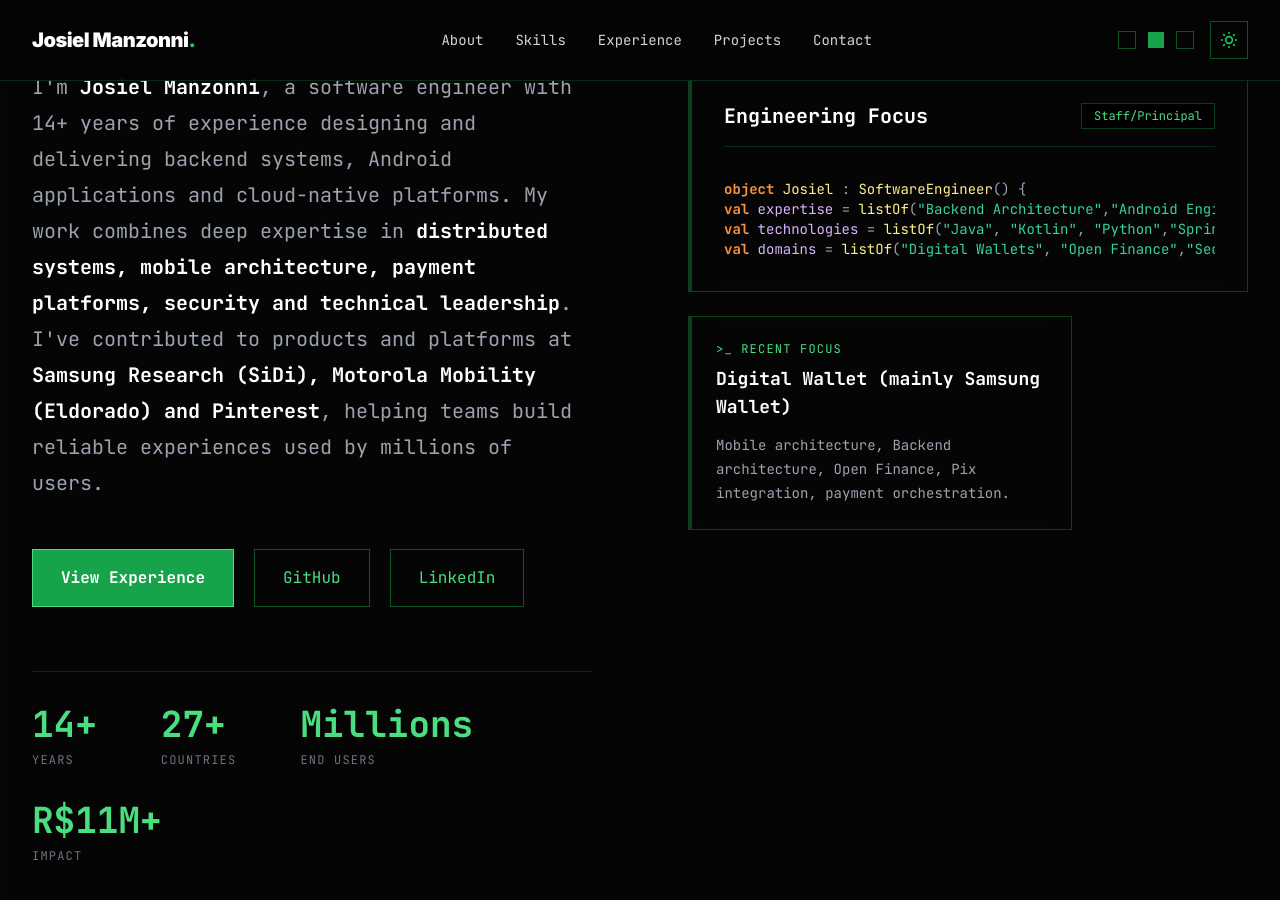
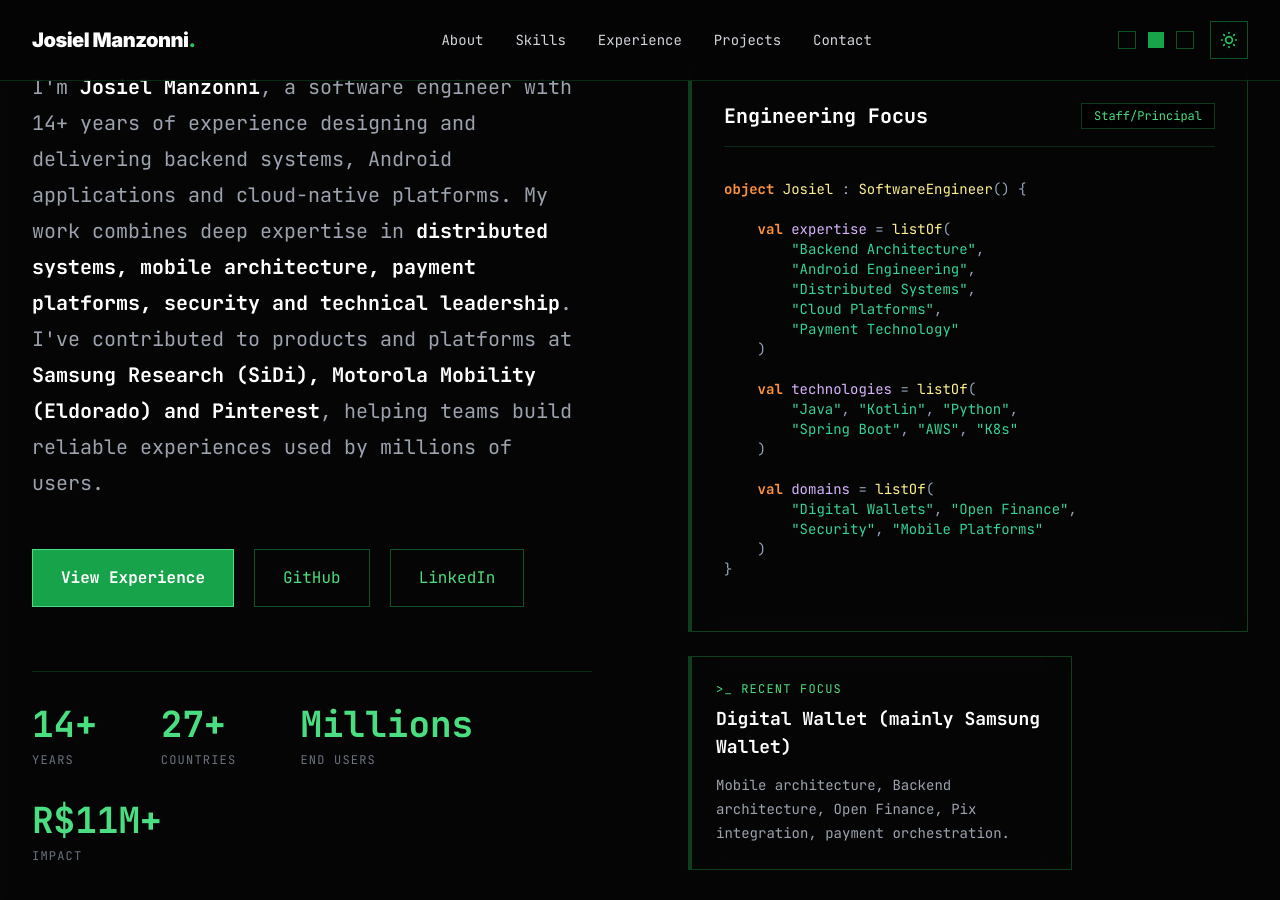
Before and after one commit to JosielManzonni/bestengineer, a Jekyll site: the page built from index.html, in a window 1280 px wide and 900 px high, scrolled down 633 px. Built offline with Jekyll 4.4.1, drawn with Linux system fonts in a browser that asks for light colours; nearby versions of some CDN libraries; some web fonts are replaced.

```diff
--- a/_includes/hero.html
+++ b/_includes/hero.html
@@ -38,7 +38,28 @@
             <h3 class="font-bold text-xl font-mono text-slate-900 dark:text-white">{{ site.data.intro.code_block_title }}</h3>
             <span class="border border-green-500/30 text-green-600 dark:text-green-400 px-3 py-1 text-xs font-mono bg-slate-100 dark:bg-black">{{ site.data.intro.code_block_badge }}</span>
           </div>
-          <pre class="text-xs md:text-sm leading-8 overflow-x-auto text-slate-800 dark:text-slate-300 font-mono">{{ site.data.intro.code_block_html }}</pre>
+          <pre class="text-xs md:text-sm leading-8 overflow-x-auto text-slate-800 dark:text-slate-300 font-mono">
+<span class="text-blue-700 dark:text-orange-400 font-bold">object</span> <span class="text-slate-900 dark:text-yellow-200">Josiel</span> <span class="text-slate-500 dark:text-slate-400">:</span> <span class="text-slate-900 dark:text-yellow-200">SoftwareEngineer</span><span class="text-slate-500 dark:text-slate-400">() {</span>
+
+    <span class="text-blue-700 dark:text-orange-400 font-bold">val</span> <span class="text-purple-700 dark:text-purple-300">expertise</span> <span class="text-slate-500 dark:text-slate-400">=</span> <span class="text-slate-900 dark:text-yellow-200">listOf</span><span class="text-slate-500 dark:text-slate-400">(</span>
+        <span class="text-green-700 dark:text-emerald-400">"Backend Architecture"</span><span class="text-slate-500 dark:text-slate-400">,</span>
+        <span class="text-green-700 dark:text-emerald-400">"Android Engineering"</span><span class="text-slate-500 dark:text-slate-400">,</span>
+        <span class="text-green-700 dark:text-emerald-400">"Distributed Systems"</span><span class="text-slate-500 dark:text-slate-400">,</span>
+        <span class="text-green-700 dark:text-emerald-400">"Cloud Platforms"</span><span class="text-slate-500 dark:text-slate-400">,</span>
+        <span class="text-green-700 dark:text-emerald-400">"Payment Technology"</span>
+    <span class="text-slate-500 dark:text-slate-400">)</span>
+
+    <span class="text-blue-700 dark:text-orange-400 font-bold">val</span> <span class="text-purple-700 dark:text-purple-300">technologies</span> <span class="text-slate-500 dark:text-slate-400">=</span> <span class="text-slate-900 dark:text-yellow-200">listOf</span><span class="text-slate-500 dark:text-slate-400">(</span>
+        <span class="text-green-700 dark:text-emerald-400">"Java"</span><span class="text-slate-500 dark:text-slate-400">,</span> <span class="text-green-700 dark:text-emerald-400">"Kotlin"</span><span class="text-slate-500 dark:text-slate-400">,</span> <span class="text-green-700 dark:text-emerald-400">"Python"</span><span class="text-slate-500 dark:text-slate-400">,</span>
+        <span class="text-green-700 dark:text-emerald-400">"Spring Boot"</span><span class="text-slate-500 dark:text-slate-400">,</span> <span class="text-green-700 dark:text-emerald-400">"AWS"</span><span class="text-slate-500 dark:text-slate-400">,</span> <span class="text-green-700 dark:text-emerald-400">"K8s"</span>
+    <span class="text-slate-500 dark:text-slate-400">)</span>
+
+    <span class="text-blue-700 dark:text-orange-400 font-bold">val</span> <span class="text-purple-700 dark:text-purple-300">domains</span> <span class="text-slate-500 dark:text-slate-400">=</span> <span class="text-slate-900 dark:text-yellow-200">listOf</span><span class="text-slate-500 dark:text-slate-400">(</span>
+        <span class="text-green-700 dark:text-emerald-400">"Digital Wallets"</span><span class="text-slate-500 dark:text-slate-400">,</span> <span class="text-green-700 dark:text-emerald-400">"Open Finance"</span><span class="text-slate-500 dark:text-slate-400">,</span>
+        <span class="text-green-700 dark:text-emerald-400">"Security"</span><span class="text-slate-500 dark:text-slate-400">,</span> <span class="text-green-700 dark:text-emerald-400">"Mobile Platforms"</span>
+    <span class="text-slate-500 dark:text-slate-400">)</span>
+<span class="text-slate-500 dark:text-slate-400">}</span>
+          </pre>
         </div>
 
         <div class="relative z-20 glass bg-white dark:bg-[#050505] rounded-none p-6 w-full lg:max-w-sm shadow-terminal border border-green-500/50 border-l-4 border-l-green-500">
```
